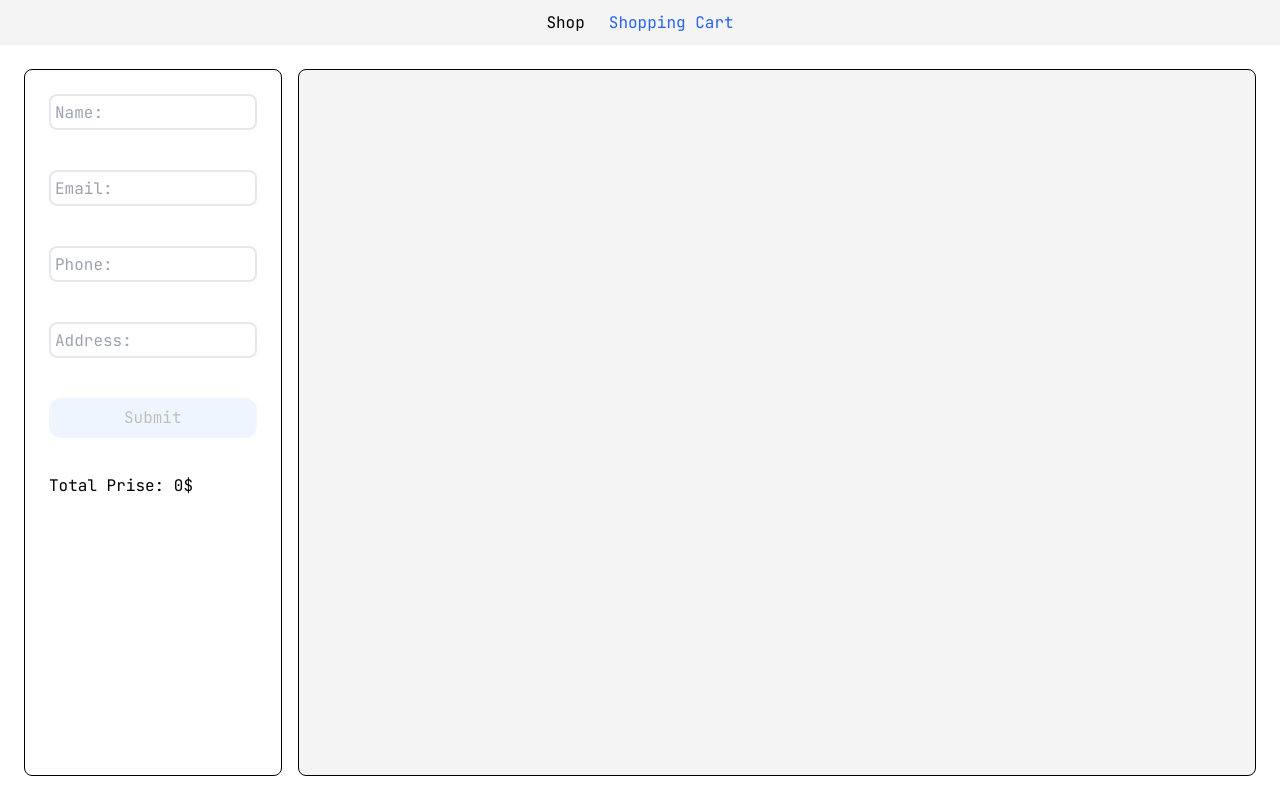
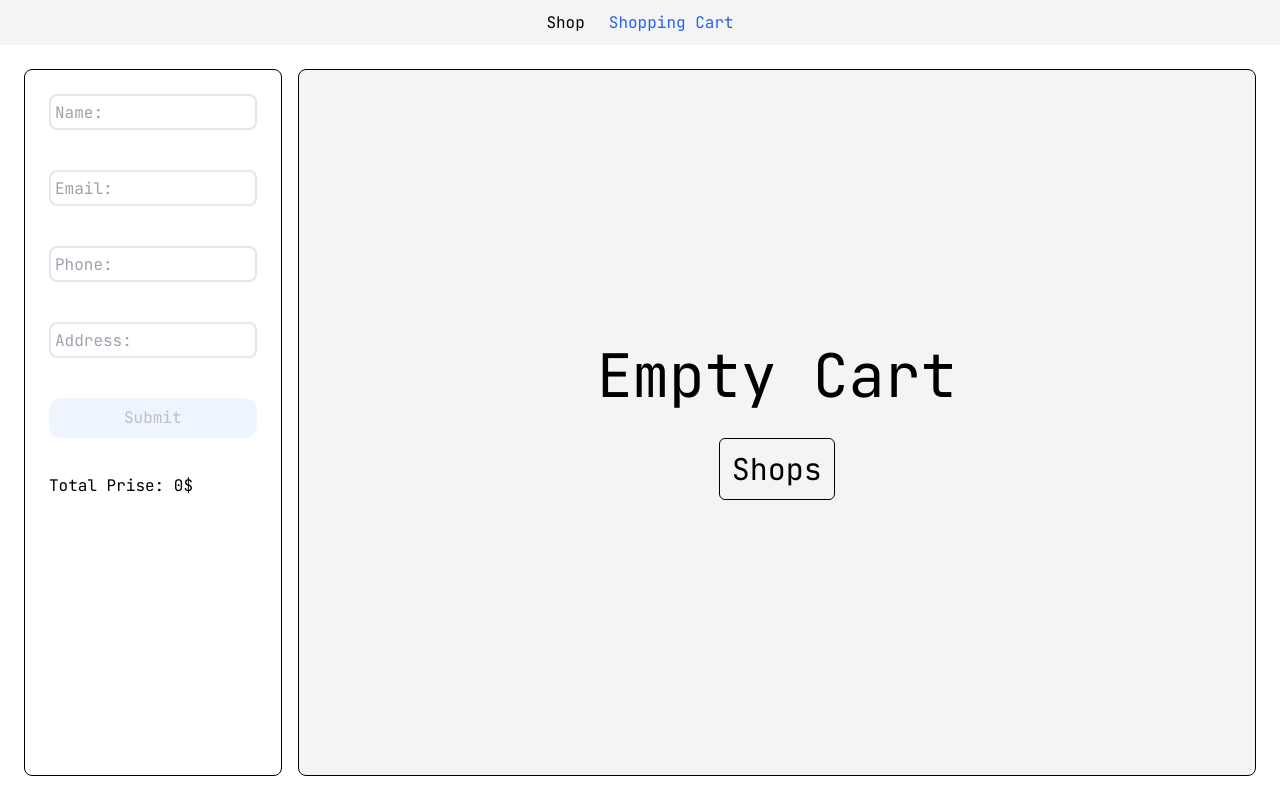
Before and after one commit to MykhailoHordiienko/delivery-app, a Next.js app: page /shoppingcart in a window 1280 px wide. Built offline with nearby package versions, Linux system fonts and the light colour scheme.

Commit message:
time out

```diff
--- /dev/null
+++ b/app/loading.jsx
@@ -0,0 +1,17 @@
+import { SunIcon } from '@heroicons/react/solid';
+
+const Loading = () => {
+  return (
+    <div className="bg-zinc-300 min-h-screen flex flex-col items-center justify-center text-slate-500">
+      <SunIcon
+        className="h-24 w-24 animate-bounce text-yellow-500"
+        color="yellow"
+      />
+      <h1 className="text-6xl font-bold text-center mb-10 animate-pulse">
+        Loading Information
+      </h1>
+    </div>
+  );
+};
+
+export default Loading;
--- a/app/shoppingcart/page.jsx
+++ b/app/shoppingcart/page.jsx
@@ -2,6 +2,7 @@
 import { useGlobalContext } from '@/app/Context/store';
 import CartList from '@/components/CartList/CartList';
 import FormCart from '@/components/FormCart/FormCart';
+import Link from 'next/link';
 
 const ShoppingCartPage = () => {
   const { order } = useGlobalContext();
@@ -16,7 +17,19 @@ const ShoppingCartPage = () => {
         <p className="mx-auto mt-9">Total Prise: {totalPrice}$</p>
       </aside>
       <section className="p-6 w-full overflow-x-scroll rounded-lg flex border border-black bg-zinc-100">
-        <CartList order={order} />
+        {order.length < 1 ? (
+          <div className="flex flex-col items-center justify-center gap-8 mx-auto">
+            <h1 className="text-6xl">Empty Cart</h1>
+            <Link
+              href="/"
+              className="text-3xl border border-black rounded-md p-3 hover:text-blue-600 focus:text-blue-600"
+            >
+              Shops
+            </Link>
+          </div>
+        ) : (
+          <CartList order={order} />
+        )}
       </section>
     </>
   );
--- a/operations/postOrderToDb.js
+++ b/operations/postOrderToDb.js
@@ -10,6 +10,6 @@ export const postOrderToDb = async orderData => {
       body: JSON.stringify({ orderData }),
     });
   } catch (error) {
-    throw new Error(`Cant post to DB ${getBasePathForFetch()} end off error`);
+    throw new Error(`Cant post to DB`);
   }
 };
--- a/package.json
+++ b/package.json
@@ -9,6 +9,7 @@
     "lint": "next lint"
   },
   "dependencies": {
+    "@heroicons/react": "^1.0.6",
     "autoprefixer": "10.4.14",
     "eslint": "8.42.0",
     "eslint-config-next": "13.4.4",
```
Also changed, not shown: 1 other file (tests, documents, lock files or other folders).
